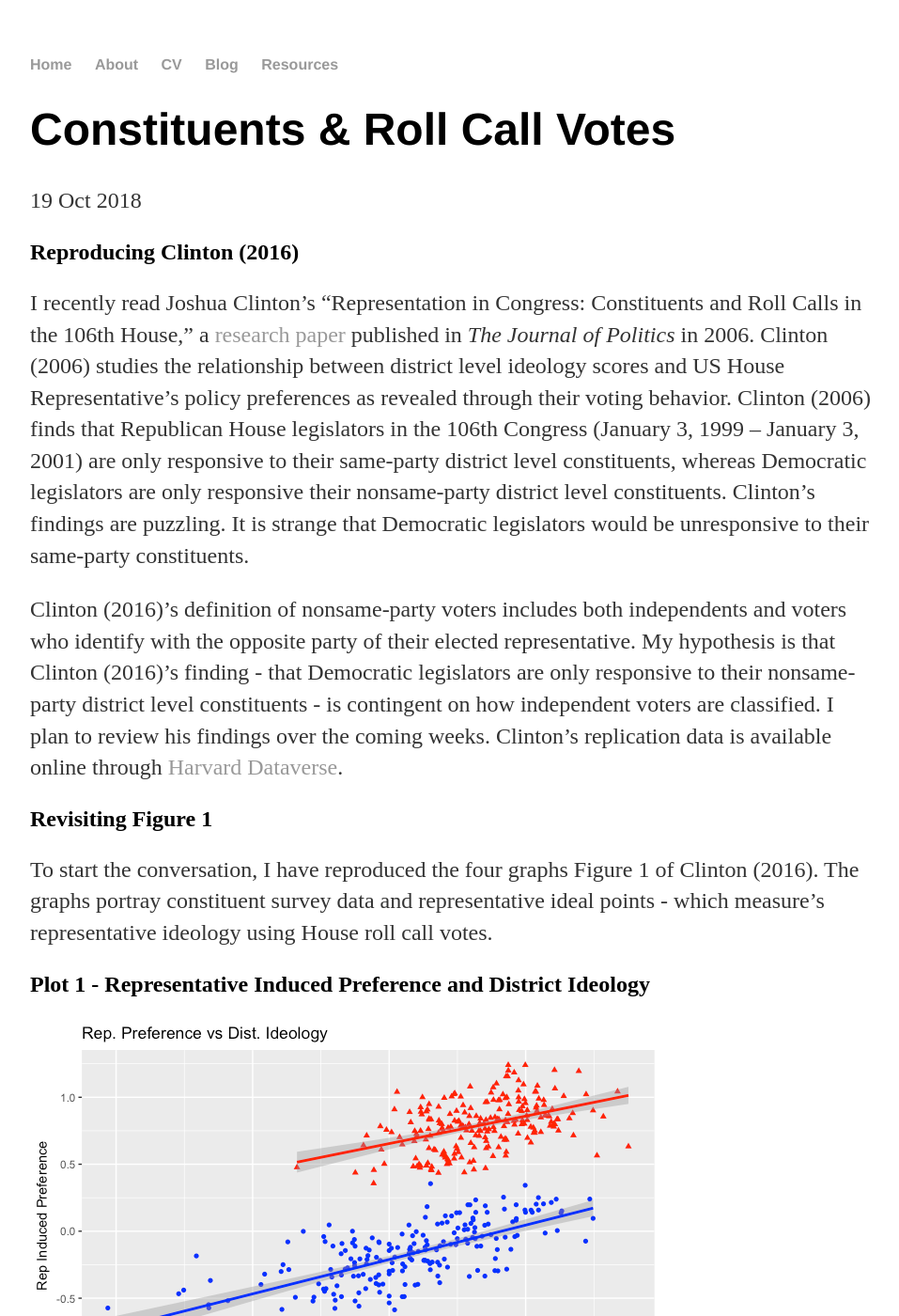
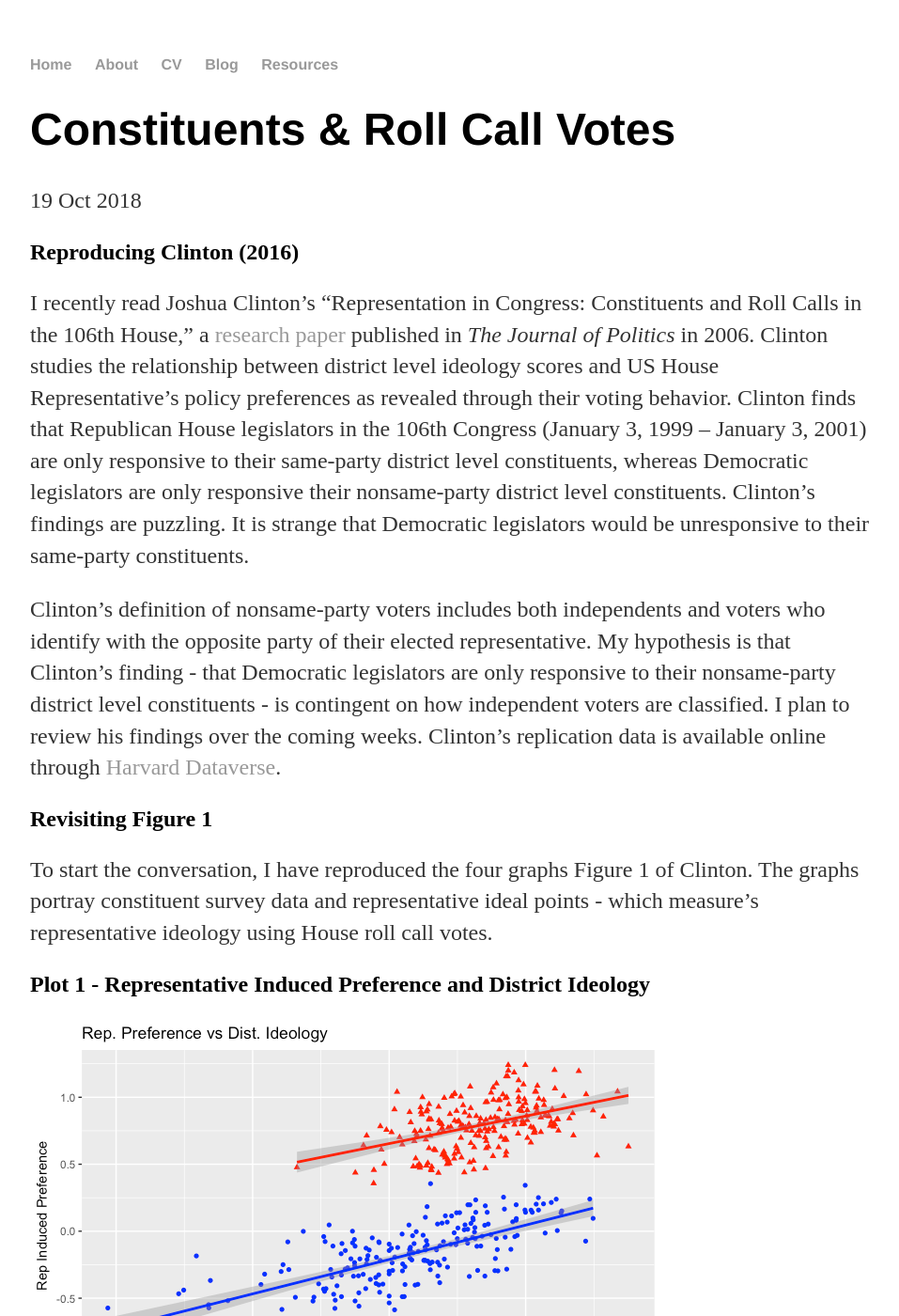
Before and after one commit to dcsimpson01/dcsimpson01.github.io, a Jekyll site: the page built from _posts/2018-10-19-ConstituentsRollCalls.md, in a window 1280 px wide and 1400 px high. Shown: the whole window at 94% size, without its empty margins (160-1117 px from the left). Built offline with Jekyll 4.4.1, drawn with Linux system fonts in a browser that asks for light colours; some of the changed text lies outside the part shown.

Commit message:
Update 2018-10-19-ConstituentsRollCalls.md

```diff
--- a/_posts/2018-10-19-ConstituentsRollCalls.md
+++ b/_posts/2018-10-19-ConstituentsRollCalls.md
@@ -7,16 +7,16 @@ date: "2018-10-19"
 
 ## Reproducing Clinton (2016)
 
-I recently read Joshua Clinton's "Representation in Congress: Constituents and Roll Calls in the 106th House," a [research paper](https://www.jstor.org/stable/10.1111/j.1468-2508.2006.00415.x?pq-origsite=summon&seq=1#metadata_info_tab_contents) published in *The Journal of Politics* in 2006. Clinton (2006) studies the relationship between district level ideology scores and US House Representative's policy preferences as revealed through their voting behavior. Clinton (2006) finds that Republican House legislators in the 106th Congress (January 3, 1999 – January 3, 2001) are only responsive to their same-party district level constituents, whereas Democratic legislators are only responsive their nonsame-party district level constituents. Clinton's findings are puzzling. It is strange that Democratic legislators would be unresponsive to their same-party constituents.
+I recently read Joshua Clinton's "Representation in Congress: Constituents and Roll Calls in the 106th House," a [research paper](https://www.jstor.org/stable/10.1111/j.1468-2508.2006.00415.x?pq-origsite=summon&seq=1#metadata_info_tab_contents) published in *The Journal of Politics* in 2006. Clinton studies the relationship between district level ideology scores and US House Representative's policy preferences as revealed through their voting behavior. Clinton finds that Republican House legislators in the 106th Congress (January 3, 1999 – January 3, 2001) are only responsive to their same-party district level constituents, whereas Democratic legislators are only responsive their nonsame-party district level constituents. Clinton's findings are puzzling. It is strange that Democratic legislators would be unresponsive to their same-party constituents.
 
-Clinton (2016)'s definition of nonsame-party voters includes both independents and voters who identify with the opposite party of their elected representative. My hypothesis is that Clinton (2016)'s finding - that Democratic legislators are only responsive to their nonsame-party district level constituents - is contingent on how independent voters are classified. I plan to review his findings over the coming weeks. Clinton's replication data is available online through [Harvard Dataverse](https://dataverse.harvard.edu/dataset.xhtml?persistentId=hdl:1902.1/10573).
+Clinton's definition of nonsame-party voters includes both independents and voters who identify with the opposite party of their elected representative. My hypothesis is that Clinton's finding - that Democratic legislators are only responsive to their nonsame-party district level constituents - is contingent on how independent voters are classified. I plan to review his findings over the coming weeks. Clinton's replication data is available online through [Harvard Dataverse](https://dataverse.harvard.edu/dataset.xhtml?persistentId=hdl:1902.1/10573).
 
 
 
 
 
 ## Revisiting Figure 1
-To start the conversation, I have reproduced the four graphs Figure 1 of Clinton (2016). The graphs portray constituent survey data and representative ideal points - which measure's representative ideology using House roll call votes.
+To start the conversation, I have reproduced the four graphs Figure 1 of Clinton. The graphs portray constituent survey data and representative ideal points - which measure's representative ideology using House roll call votes.
 
 
 
@@ -52,10 +52,10 @@ The third graph plots the ideological scores of constituents with the same-party
 
 The final graph plots the ideological scores of voters who do not identify with their legislator's party against the ideological scores of voters who do identify with their legislator's party. As expected, nonsame-party constituents are more conservative (liberal) than same-party constituents with Democratic (Republican) legislators.
 
-Note: Graph 4 looks different than the fourth graph in Clinton (2016)'s Figure 1. In reviewing the replication code, I found that Clinton (2016) mislabeled the axes in the published paper.
+Note: Graph 4 looks different than the fourth graph in Clinton's Figure 1. In reviewing the replication code, I found that Clinton mislabeled the axes in the published paper.
 
 ## Hypothesis
-My hypothesis is that Clinton (2016)'s finding - that Democratic legislators are only responsive to their nonsame-party district level constituents - is contingent on how independent voters are classified. Figure 1 shows that Democratic legislators represent districts with a wide range of ideology scores. However, the voting score of Democratic legislators is still more liberal than the voting score of Republican legislators with identical district ideologies. I suspect that Democratic legislators representing conservative districts are sensitive to the concerns of both same-party voters and independent voters. Therefore classifying independent voters as nonsame-party voters masks this effect. I look forward to posting about these findings as I continue along this replication project.
+My hypothesis is that Clinton's finding - that Democratic legislators are only responsive to their nonsame-party district level constituents - is contingent on how independent voters are classified. Figure 1 shows that Democratic legislators represent districts with a wide range of ideology scores. However, the voting score of Democratic legislators is still more liberal than the voting score of Republican legislators with identical district ideologies. I suspect that Democratic legislators representing conservative districts are sensitive to the concerns of both same-party voters and independent voters. Therefore classifying independent voters as nonsame-party voters masks this effect. I look forward to posting about these findings as I continue along this replication project.
 
 ## References
 
```
